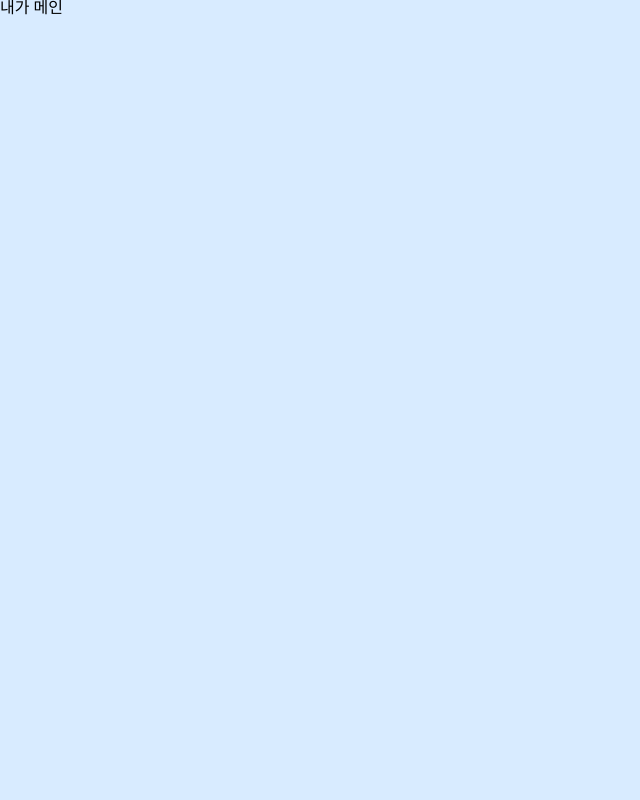
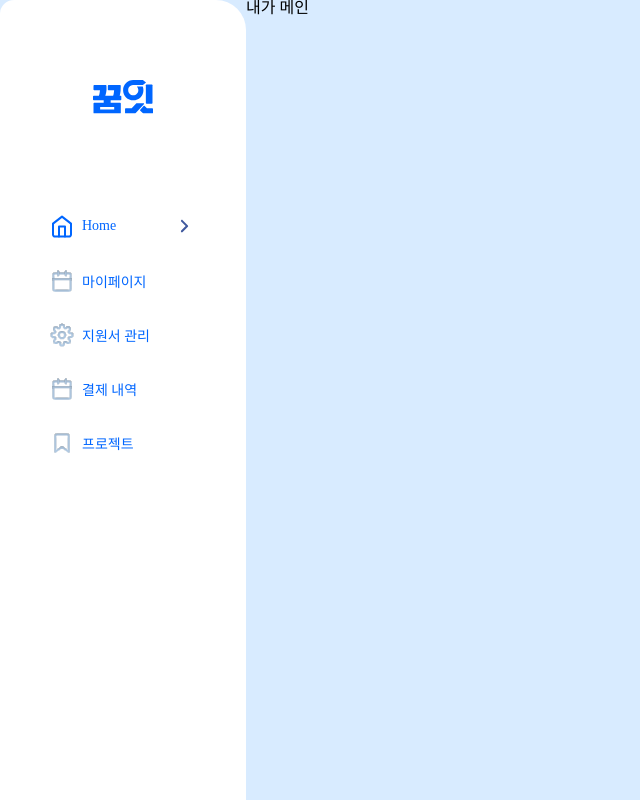
Before and after one commit to siderTeam/FrontEnd-Service, a Next.js app: page / in a window 1280 px wide. Shown: the top 800 px of the page, without its empty margins (0-640 px from the left). Built offline with nearby package versions, Linux system fonts and the light colour scheme.

Commit message:
layout 깔짝..(수정예정)

```diff
--- a/src/app/layout.tsx
+++ b/src/app/layout.tsx
@@ -1,18 +1,38 @@
-import '../../public/reset.css'
+"use client";
 
-export const metadata = {
-  title: 'Next.js',
-  description: 'Generated by Next.js',
-}
+import NavBar from "@/components/NavBar/NavBar";
+import "../../public/reset.css";
+import styled from "@emotion/styled";
 
 export default function RootLayout({
   children,
 }: {
-  children: React.ReactNode
+  children: React.ReactNode;
 }) {
   return (
-    <html lang="en">
-      <body>{children}</body>
+    <html lang='en'>
+      <Container>
+        <LeftSection>
+          <NavBar />
+        </LeftSection>
+        <Main>{children}</Main>
+      </Container>
     </html>
-  )
+  );
 }
+
+const Container = styled.div`
+  display: flex;
+  align-items: stretch;
+`;
+
+const LeftSection = styled.div`
+  display: flex;
+  align-items: flex-start;
+  flex-direction: column;
+  /* flex-grow: 1; */
+`;
+
+const Main = styled.div`
+  width: 600px;
+`;
```
